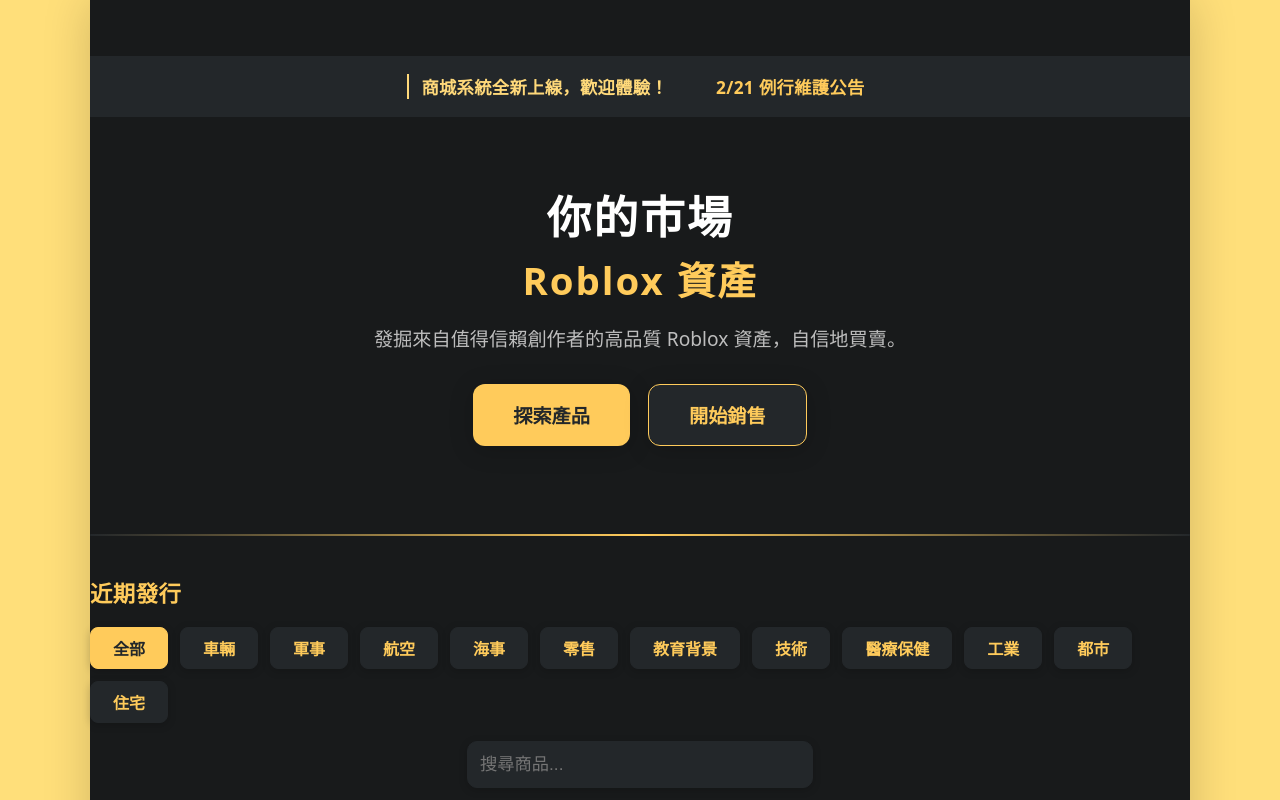
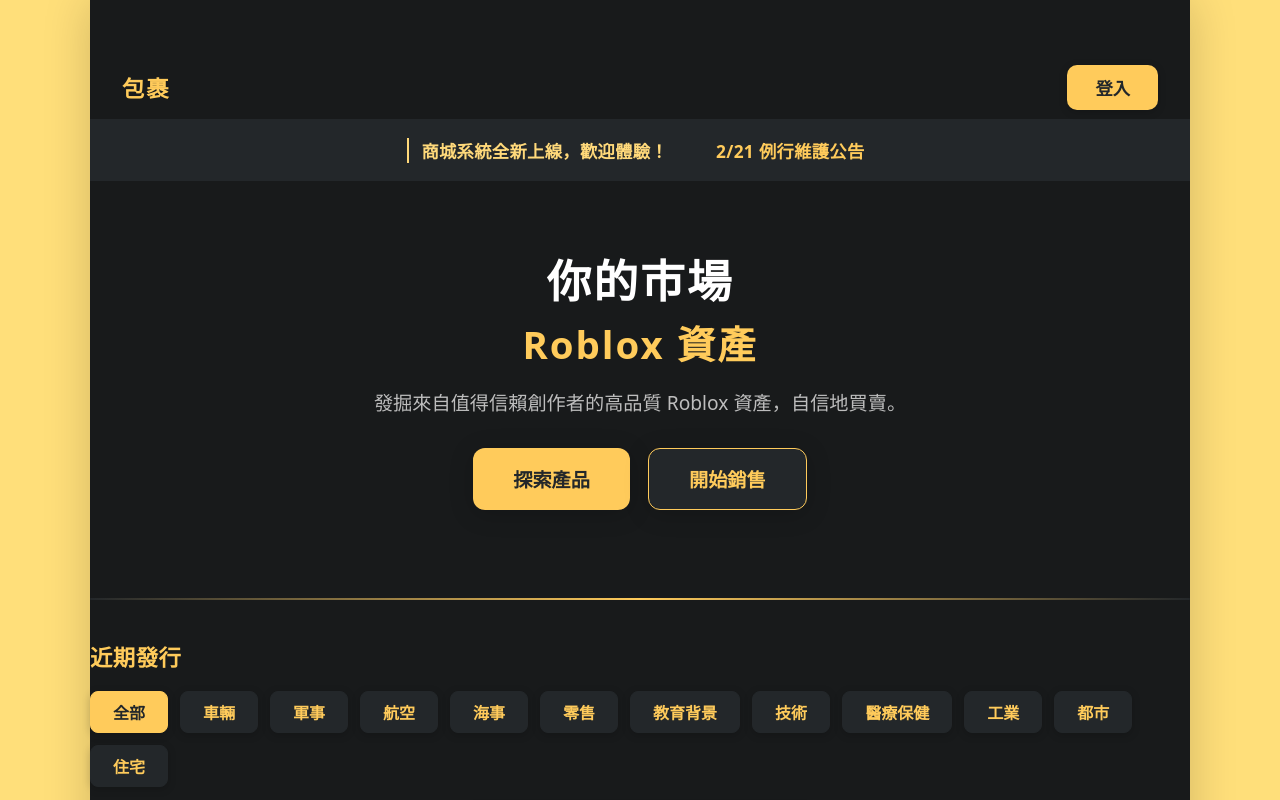
Before and after one commit to yaya9689/frontend, a React (Create React App) app: page / in a window 1280 px wide. Shown: the top 800 px of the page. Built offline with nearby package versions, Linux system fonts and the light colour scheme; no server answers.

Commit message:
新增頁首區域，包含標誌與登入按鈕，提升網站導航體驗

```diff
--- a/src/App.css
+++ b/src/App.css
@@ -349,3 +349,56 @@
   text-align: center;
   margin-top: 12px;
 }
+
+/* Header Bar */
+.header-bar {
+  width: 100%;
+  background: #181a1b;
+  display: flex;
+  justify-content: space-between;
+  align-items: center;
+  padding: 0 32px;
+  height: 64px;
+  box-sizing: border-box;
+  border-bottom: 1.5px solid #23272a;
+}
+.header-logo {
+  font-size: 1.4rem;
+  font-weight: 900;
+  color: #ffcb5b;
+  letter-spacing: 0.08em;
+}
+.header-nav {
+  display: flex;
+  align-items: center;
+  gap: 18px;
+}
+.header-login-btn {
+  background: #ffcb5b;
+  color: #23272a;
+  border: none;
+  border-radius: 10px;
+  padding: 10px 28px;
+  font-size: 1.08rem;
+  font-weight: 700;
+  cursor: pointer;
+  box-shadow: 0 2px 8px rgba(0,0,0,0.18);
+  transition: background 0.2s;
+}
+.header-login-btn:hover {
+  background: #ffd97a;
+}
+@media (max-width: 900px) {
+  .header-bar {
+    padding: 0 8px;
+    height: 48px;
+  }
+  .header-logo {
+    font-size: 1.1rem;
+  }
+  .header-login-btn {
+    padding: 6px 16px;
+    font-size: 0.98rem;
+    border-radius: 6px;
+  }
+}
--- a/src/App.js
+++ b/src/App.js
@@ -57,6 +57,12 @@
 
   return (
     <div className="App">
+      <div className="header-bar">
+        <div className="header-logo">包裹</div>
+        <div className="header-nav">
+          <button className="header-login-btn">登入</button>
+        </div>
+      </div>
       <Announcement />
       <div className="hero">
         <div className="hero-title">
```
